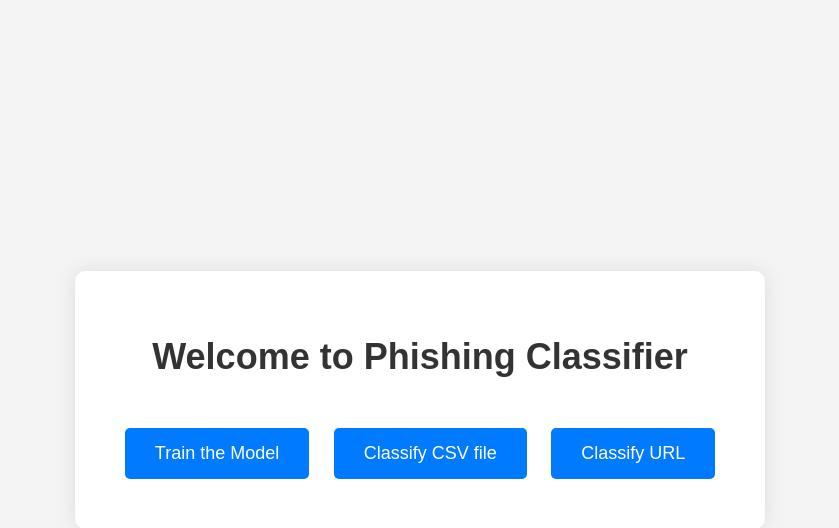
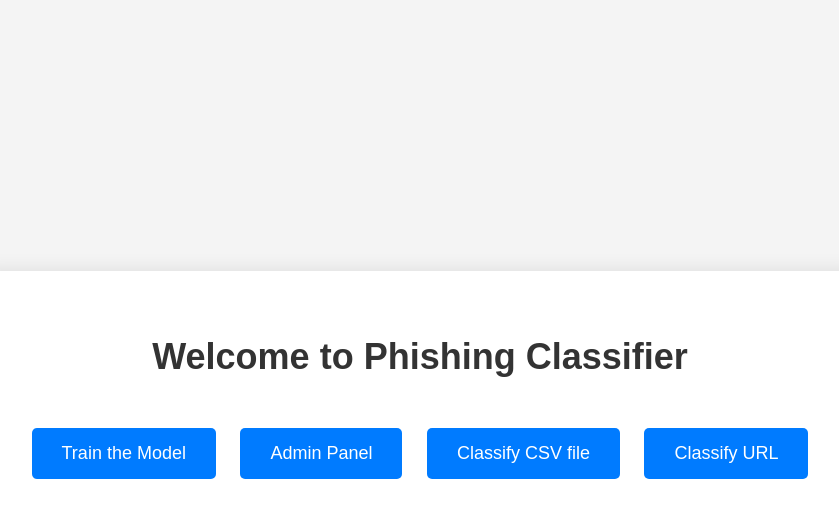
Before and after one commit to AdityaChaudhary2913/Phishing-Classifier, a Flask app: page / in a window 1280 px wide. Shown: the top 528 px of the page, without its empty margins (220-1059 px from the left). Run offline with Flask 2, Linux system fonts and the light colour scheme.

Commit message:
Enhance admin functionality in home.html; update modal design, improve button actions, and streamline admin login process.

```diff
--- a/templates/home.html
+++ b/templates/home.html
@@ -44,73 +44,106 @@
         .button:hover {
             background-color: #0056b3;
         }
+        .modal-content {
+            background: white;
+            padding: 20px;
+            border-radius: 5px;
+            box-shadow: 0 0 10px rgba(0,0,0,0.5);
+            position: fixed;
+            top: 50%;
+            left: 50%;
+            transform: translate(-50%, -50%);
+            z-index: 1000;
+        }
+        .modal-backdrop {
+            position: fixed;
+            top: 0;
+            left: 0;
+            right: 0;
+            bottom: 0;
+            background: rgba(0,0,0,0.5);
+            z-index: 999;
+        }
     </style>
-    <script>
-        function displayTrainingMessage() {
-            document.getElementById("status").innerHTML = "Model is training...";
-        }
-    </script>
 </head>
 <body>
     <div class="container">
         <h1>Welcome to Phishing Classifier</h1>
+        <div class="button-group">
             {% if name %}
-            <a href="{{ url_for('url_classifier') }}" id="status" class="button" onclick="">Model is Trained</a>
+                <a href="{{ url_for('url_classifier') }}" class="button">Model is Trained</a>
             {% else %}
-            <a id="status" class="button" onclick="showAdminModal()">Train the Model</a>
+                <a class="button" onclick="showAdminModal('train')">Train the Model</a>
             {% endif %}
+            <a class="button" onclick="showAdminModal('admin_panel')">Admin Panel</a>
             <a href="{{ url_for('predict') }}" class="button">Classify CSV file</a>
             <a href="{{ url_for('url_classifier') }}" class="button">Classify URL</a>
-        <div id="adminModal" style="display: none;">
+        </div>
+
+        <!-- Admin Login Modal -->
+        <div id="adminModal" class="modal-backdrop" style="display: none;">
             <div class="modal-content">
                 <h2>Admin Login</h2>
                 <label for="adminID">Admin ID:</label>
                 <input type="text" id="adminID" placeholder="Enter Admin ID">
-                <br>
+                <br><br>
                 <label for="adminPassword">Password:</label>
                 <input type="password" id="adminPassword" placeholder="Enter Password">
-                <br>
-                <button onclick="submitAdminLogin()">Submit</button>
-                <button onclick="closeModal()">Cancel</button>
+                <br><br>
+                <button class="button" onclick="submitAdminLogin()">Submit</button>
+                <button class="button" onclick="closeModal()">Cancel</button>
             </div>
         </div>
+
         <a href="{{ url_for('logout') }}" id="logout" class="button" style="display: none;">Logout</a>
     </div>
+
     <script>
-        // Show the modal when "Train Model" button is clicked
-        function showAdminModal() {
+        let currentAction = null;
+
+        function showAdminModal(action) {
+            currentAction = action;
             document.getElementById("adminModal").style.display = "block";
             document.getElementById('adminID').value = '';
             document.getElementById('adminPassword').value = '';
         }
 
-        // Close the modal
         function closeModal() {
             document.getElementById("adminModal").style.display = "none";
+            currentAction = null;
         }
 
-        // Submit admin login and check credentials
         async function submitAdminLogin() {
             const adminID = document.getElementById("adminID").value;
             const adminPassword = document.getElementById("adminPassword").value;
 
             const response = await fetch('/admin_login', {
                 method: 'POST',
-                headers: {
-                    'Content-Type': 'application/json',
-                },
-                body: JSON.stringify({ adminID: adminID, adminPassword: adminPassword }),
+                headers: {'Content-Type': 'application/json'},
+                body: JSON.stringify({ adminID, adminPassword }),
             });
 
             const data = await response.json();
             if (data.success) {
-                // Credentials are correct, proceed to train the model
                 document.getElementById("logout").style.display = "block";
+                if (currentAction === 'train') {
                     window.location.href = '/train';
-                displayTrainingMessage()
+                    displayTrainingMessage();
+                } else if (currentAction === 'admin_panel') {
+                    window.location.href = '/admin/classified_urls';
+                }
+                closeModal();
+
             } else {
                 alert('Invalid Admin ID or Password');
-                closeModal();  // Close modal on failure
+                closeModal();
+            }
+        }
+
+        function displayTrainingMessage() {
+            const statusElement = document.getElementById("status");
+            if (statusElement) {
+                statusElement.innerHTML = "Model is training...";
             }
         }
     </script>
```
Lines whose indentation alone changed are shown as unchanged.
